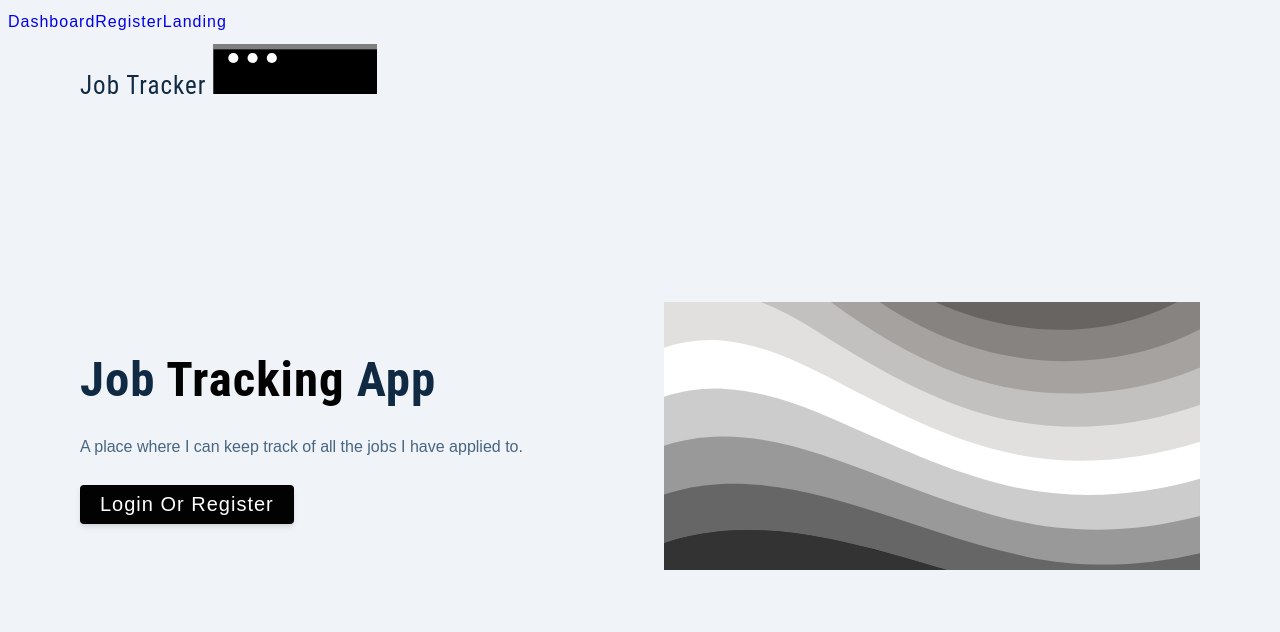
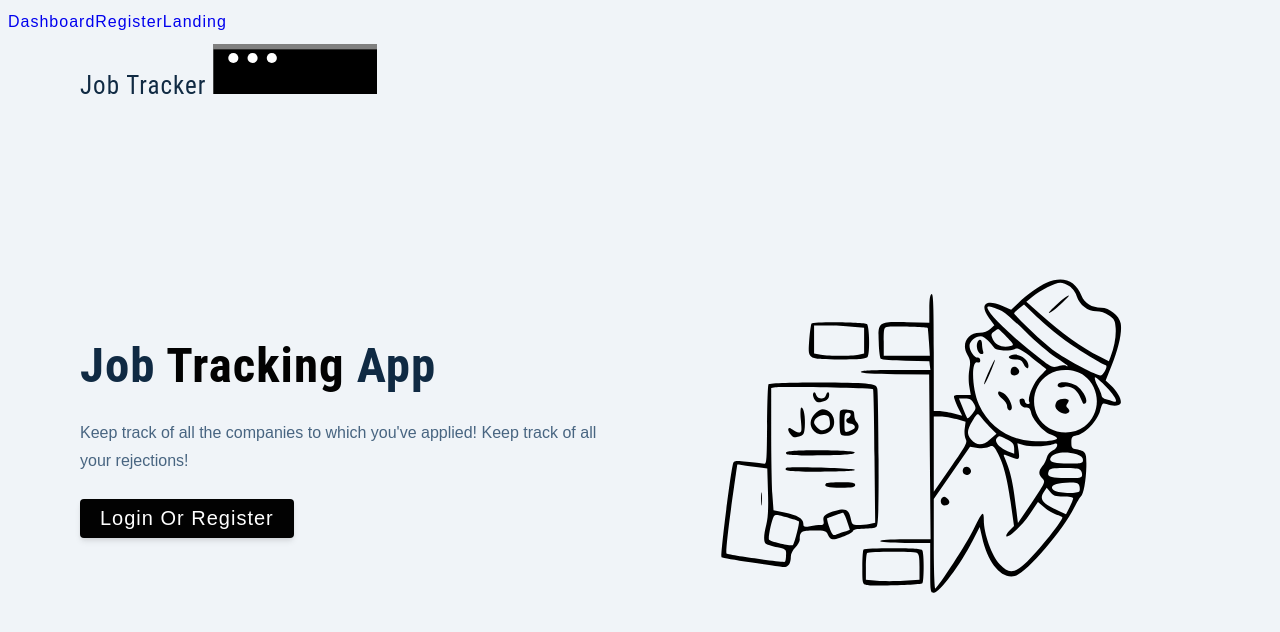
Before and after one commit to Vanillajaviscript/job-tracker, a React (Create React App) app: page /landing in a window 1280 px wide. Shown: the top 632 px of the page. Built offline with nearby package versions, Linux system fonts and the light colour scheme.

Commit message:
adds landing image

```diff
--- a/src/pages/Error.jsx
+++ b/src/pages/Error.jsx
@@ -7,8 +7,6 @@ const Error = () => {
     <Wrapper className="full-page">
       <div>
         <img src={img} alt="not found" />
-        <h3>text</h3>
-        <p>text</p>
         <Link to="/">Return</Link>
       </div>
     </Wrapper>
--- a/src/pages/Landing.jsx
+++ b/src/pages/Landing.jsx
@@ -1,5 +1,5 @@
 import logo from '../assets/images/logo.svg'
-import main from '../assets/images/main.svg';
+import main from '../assets/images/mainimage.svg';
 import Wrapper from '../assets/wrappers/LandingPage';
 import {Logo} from '../components';
 import { Link } from 'react-router-dom';
@@ -13,7 +13,7 @@ const Landing = () => {
       <div className="container page">
         <div className="info">
           <h1>Job <span>tracking</span> app</h1>
-          <p>A place where I can keep track of all the jobs I have applied to.</p>
+          <p>Keep track of all the companies to which you've applied! Keep track of all your rejections!</p>
           <Link to="/register" className="btn btn-hero">Login or Register</Link>
         </div>
         <img src={main} alt="job hunt" className='img main-img' />
```
Also changed, not shown: src/assets/images/mainimage.svg (added).
